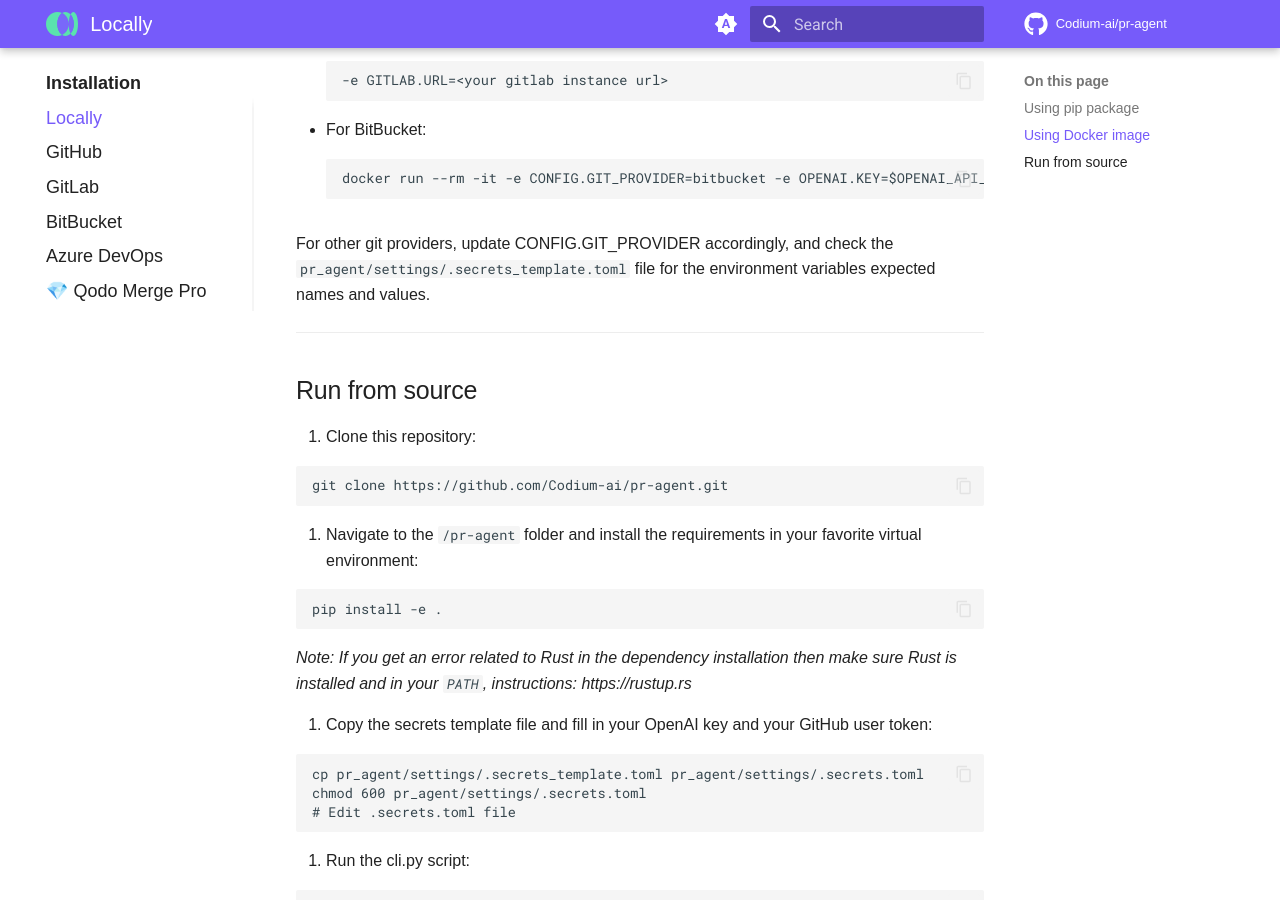
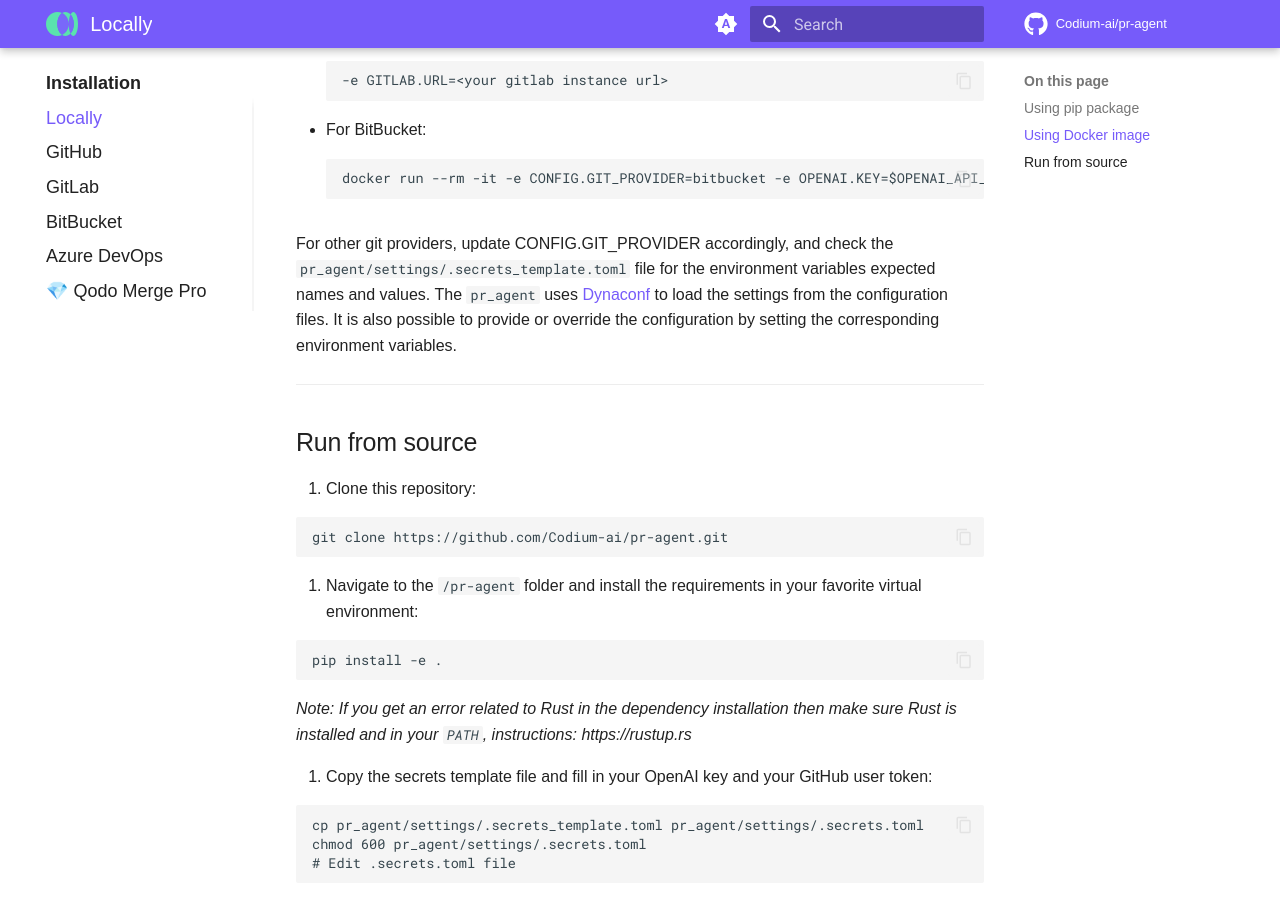
Before and after one commit to Codium-ai/pr-agent, an MkDocs documentation site: the page built from docs/docs/installation/locally.md, in a window 1280 px wide and 900 px high, scrolled down 1390 px. Built offline with MkDocs 1.6.1 and Material for MkDocs 9.7.7, drawn with Linux system fonts in a browser that asks for light colours; comment, search, counter and statistics services are not loaded.

Commit message:
docs: Mention about the use of Dynaconf (#1398)

````diff
--- a/docs/docs/installation/locally.md
+++ b/docs/docs/installation/locally.md
@@ -66,7 +66,7 @@ To invoke a tool (for example `review`), you can run directly from the Docker im
     docker run --rm -it -e CONFIG.GIT_PROVIDER=bitbucket -e OPENAI.KEY=$OPENAI_API_KEY -e BITBUCKET.BEARER_TOKEN=$BITBUCKET_BEARER_TOKEN codiumai/pr-agent:latest --pr_url=<pr_url> review
     ```
 
-For other git providers, update CONFIG.GIT_PROVIDER accordingly, and check the `pr_agent/settings/.secrets_template.toml` file for the environment variables expected names and values.
+For other git providers, update CONFIG.GIT_PROVIDER accordingly, and check the `pr_agent/settings/.secrets_template.toml` file for the environment variables expected names and values. The `pr_agent` uses [Dynaconf](https://www.dynaconf.com/) to load the settings from the configuration files. It is also possible to provide or override the configuration by setting the corresponding environment variables.
 
 ---
 
````
